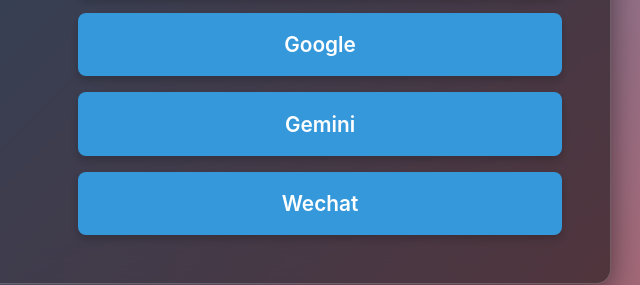
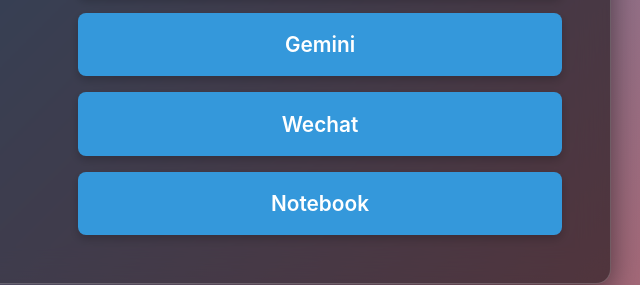
Before and after one commit to Nolan180940/My_home_page, a plain HTML site: page index.html in a window 1280 px wide. Shown: the part 395-680 px from the top of the page, 578-1218 px from the left. Drawn offline with Linux system fonts and the light colour scheme.

Commit message:
Update index.html

```diff
--- a/index.html
+++ b/index.html
@@ -134,9 +134,9 @@
             <a href="https://drive.google.com/" class="link-button">Google Drive</a>
             <a href="https://gmail.com/" class="link-button">Gmail</a>
             <a href="https://home.nyu.edu/" class="link-button">NYU Home</a>
-            <a href="https://www.google.com/" class="link-button">Google</a>
             <a href="https://gemini.google.com/" class="link-button">Gemini</a>
             <a href="https://wx.qq.com/" class="link-button">Wechat</a>
+            <a href="https://nolan180940.github.io/Notebook/" class="link-button">Notebook</a>
 
         </div>
     </div>
@@ -163,4 +163,5 @@
     </script>
 
 </body>
+
 </html>
```
